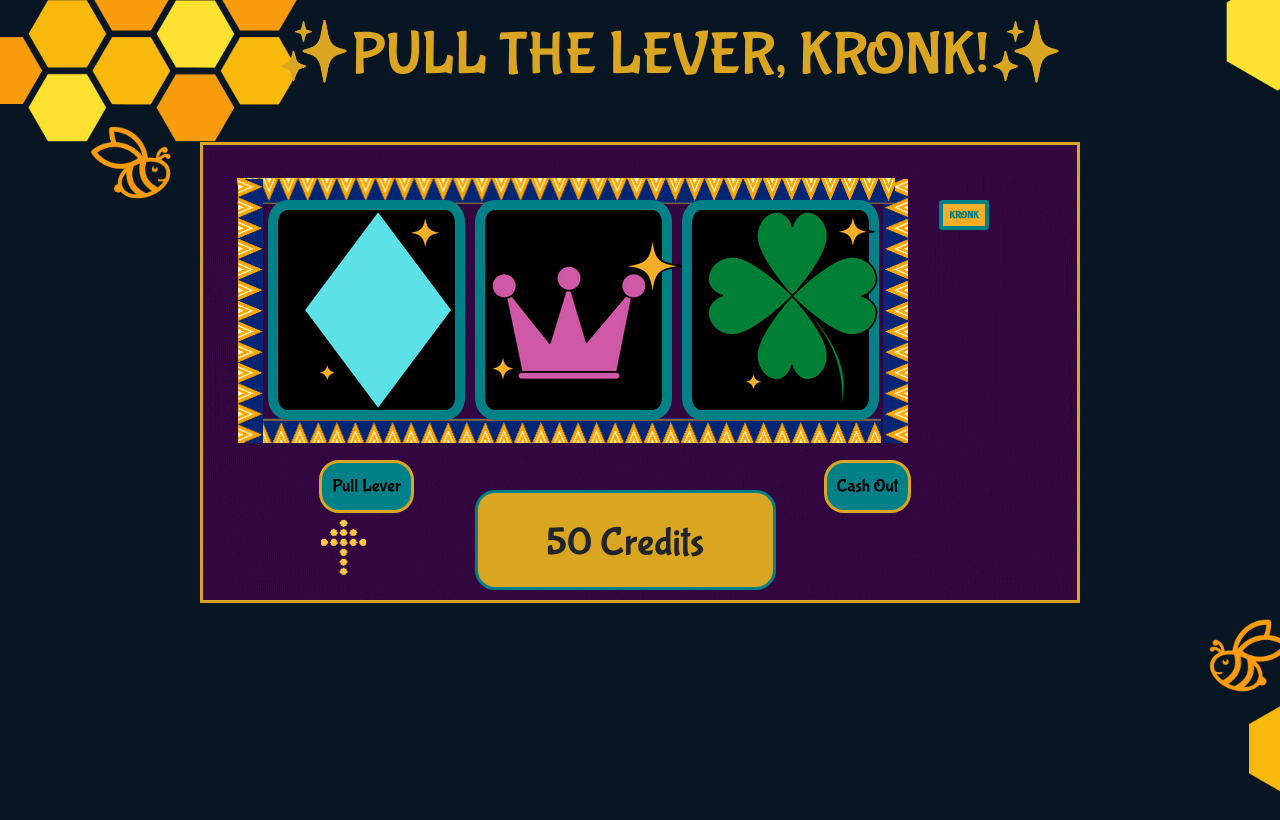
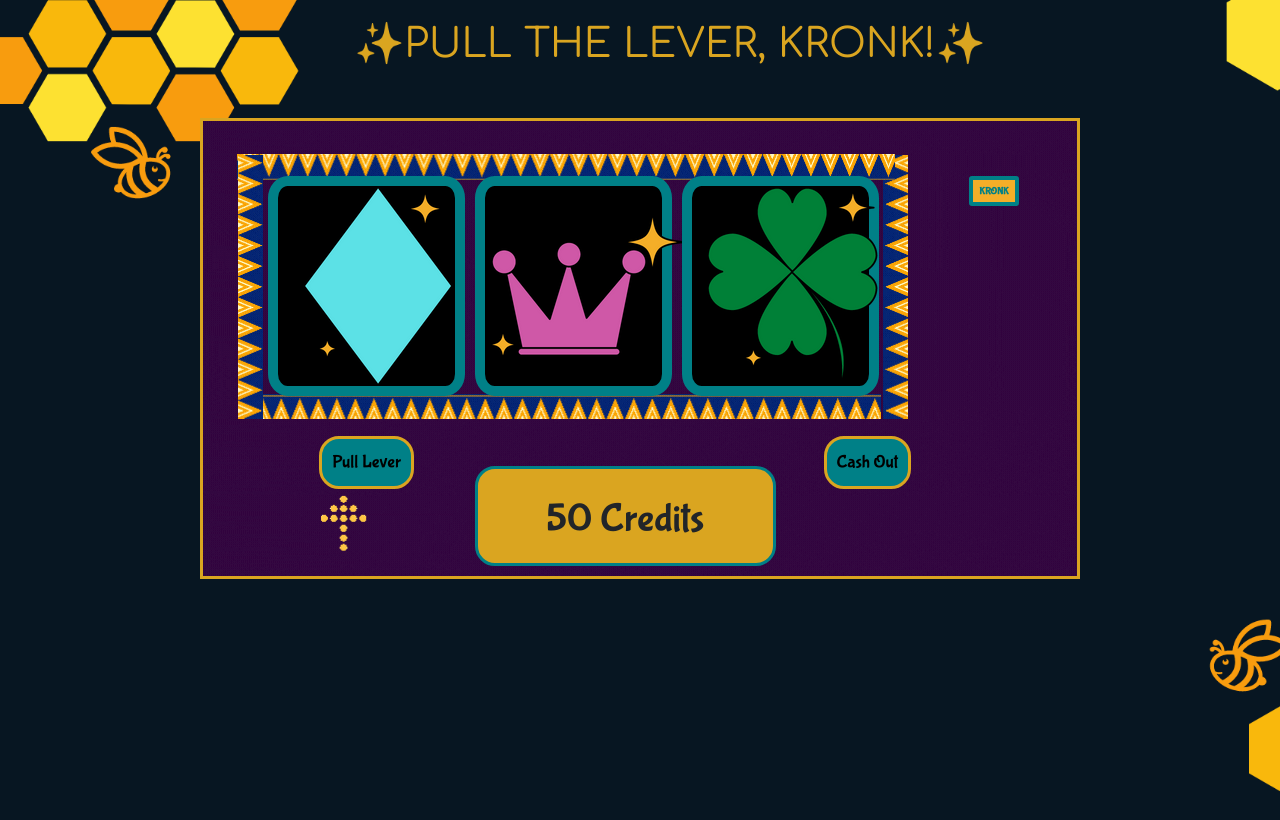
Before and after one commit to alldayoday/pull-the-lever-kronk, a plain HTML site: page index.html in a window 1280 px wide. Both pictures are taken after a click on the button "BEES?". Drawn offline with nearby package versions, Linux system fonts and the light colour scheme.

Commit message:
dark font choice

```diff
--- a/css/style.css
+++ b/css/style.css
@@ -61,7 +61,7 @@ h1 {
 #light-dark-button {
   height: 30px;
   width: 50px;
-  margin-left: 50px;
+  margin-left: 80px;
   font-family: 'Bubblegum Sans', cursive;
   font-size: 10px;
   color: #008087;
@@ -118,8 +118,8 @@ h1 {
 
 #lever {
   font-size: large;
-margin: auto;
-margin-top: 20px;
+  margin: auto;
+  margin-top: 20px;
   border-radius: 20px;
   background-color:#008087;
   border: 3px solid goldenrod;
@@ -150,6 +150,8 @@ body.dark{
 h1.dark{
   background-color:goldenrod;
   background-image: none;
+  font-family:'Comfortaa', cursive;
+  font-size: 4rem;
 }
 
 @media only screen and (max-width: 768px) {
--- a/index.html
+++ b/index.html
@@ -10,6 +10,9 @@
   <link rel="preconnect" href="https://fonts.googleapis.com">
   <link rel="preconnect" href="https://fonts.gstatic.com" crossorigin>
   <link href="https://fonts.googleapis.com/css2?family=Bubblegum+Sans&display=swap" rel="stylesheet">
+  <link rel="preconnect" href="https://fonts.googleapis.com">
+<link rel="preconnect" href="https://fonts.gstatic.com" crossorigin>
+<link href="https://fonts.googleapis.com/css2?family=Comfortaa&display=swap" rel="stylesheet">
   <link href="https://cdn.jsdelivr.net/npm/bootstrap@5.1.3/dist/css/bootstrap.min.css" rel="stylesheet"
     integrity="sha384-1BmE4kWBq78iYhFldvKuhfTAU6auU8tT94WrHftjDbrCEXSU1oBoqyl2QvZ6jIW3" crossorigin="anonymous">
   <link rel="stylesheet" href="css/style.css">
```
